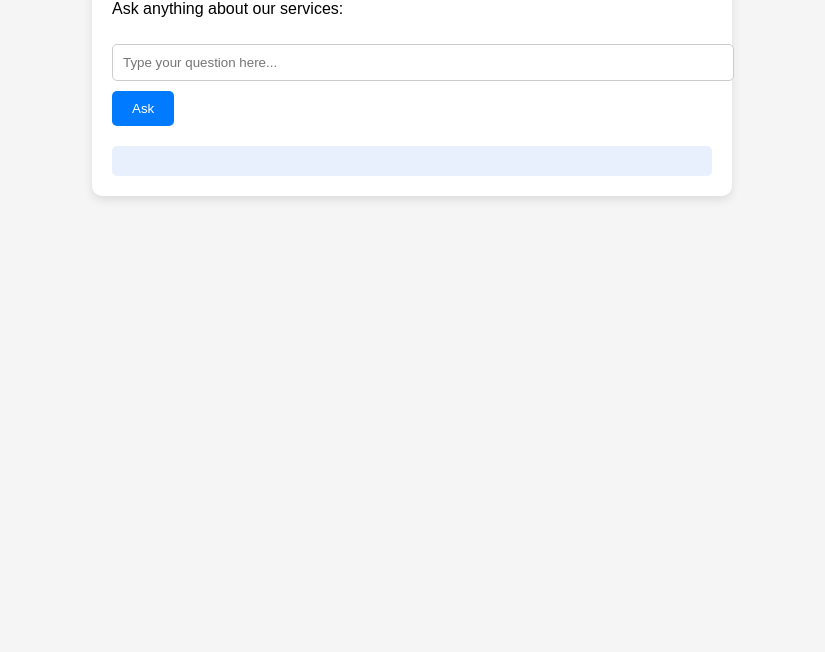
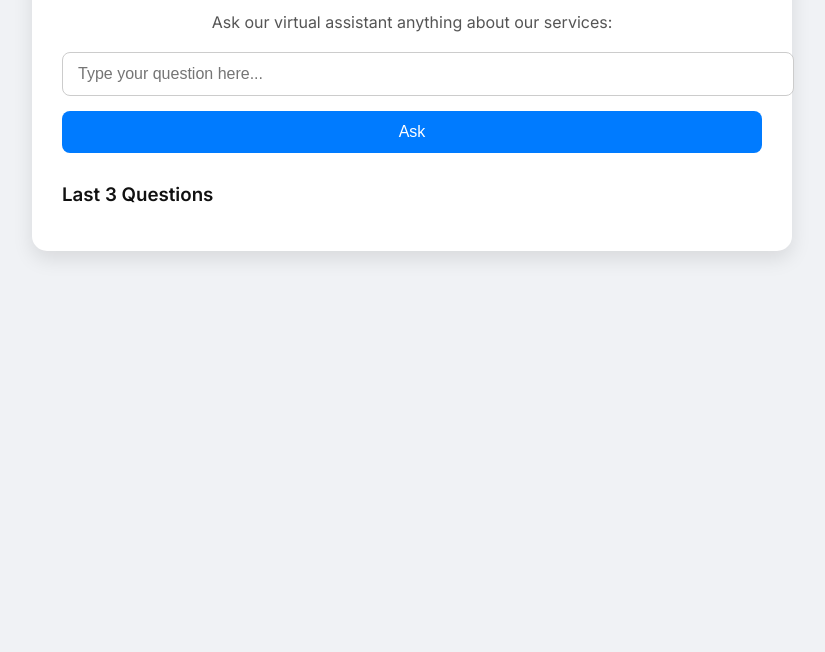
Before and after one commit to TobyKenway9/ai-frontdesk-demo, a website: page index.html in a window 1280 px wide. Shown: the part 148-800 px from the top of the page, without its empty margins (228-1053 px from the left). Drawn offline with Linux system fonts and the light colour scheme.

```diff
--- a/index.html
+++ b/index.html
@@ -4,31 +4,67 @@
   <meta charset="UTF-8">
   <meta name="viewport" content="width=device-width, initial-scale=1.0">
   <title>Atlas Auto Frontdesk Demo</title>
+  <link href="https://fonts.googleapis.com/css2?family=Inter:wght@400;600&display=swap" rel="stylesheet">
   <style>
-    body { font-family: Arial, sans-serif; background: #f5f5f5; padding: 40px; }
-    h1 { color: #333; }
-    .container { max-width: 600px; margin: auto; background: #fff; padding: 20px; border-radius: 10px; box-shadow: 0 4px 10px rgba(0,0,0,0.1); }
-    input, textarea { width: 100%; padding: 10px; margin-top: 10px; margin-bottom: 10px; border-radius: 5px; border: 1px solid #ccc; }
-    button { padding: 10px 20px; background: #007bff; color: white; border: none; border-radius: 5px; cursor: pointer; }
+    /* Base Styles */
+    body { margin: 0; font-family: 'Inter', sans-serif; background: #f0f2f5; color: #333; }
+    .container { max-width: 700px; margin: 50px auto; padding: 30px; background: #fff; border-radius: 15px; box-shadow: 0 8px 20px rgba(0,0,0,0.1); }
+    h1 { text-align: center; font-weight: 600; margin-bottom: 20px; color: #111; }
+    p { text-align: center; font-size: 16px; margin-bottom: 20px; color: #555; }
+
+    /* Input & Button */
+    .input-group { display: flex; flex-direction: column; gap: 15px; }
+    input { padding: 12px 15px; font-size: 16px; border: 1px solid #ccc; border-radius: 8px; width: 100%; }
+    button { padding: 12px; font-size: 16px; background: #007bff; color: white; border: none; border-radius: 8px; cursor: pointer; transition: background 0.2s; }
     button:hover { background: #0056b3; }
-    .reply { margin-top: 20px; padding: 15px; background: #e8f0fe; border-radius: 5px; white-space: pre-wrap; }
+
+    /* Reply */
+    .reply { margin-top: 20px; padding: 20px; background: #e7f0ff; border-left: 5px solid #007bff; border-radius: 8px; font-size: 16px; line-height: 1.5; animation: fadeIn 0.3s ease; }
+
+    /* History */
+    .history { margin-top: 30px; }
+    .history h3 { margin-bottom: 15px; font-weight: 600; color: #111; }
+    .history-item { background: #f9f9f9; padding: 15px; border-radius: 8px; margin-bottom: 10px; border-left: 4px solid #007bff; }
+    .history-item .question { font-weight: 600; color: #007bff; }
+    .history-item .answer { margin-top: 5px; color: #333; }
+
+    /* Animations */
+    @keyframes fadeIn { from { opacity: 0; transform: translateY(-5px); } to { opacity: 1; transform: translateY(0); } }
+
+    /* Mobile */
+    @media(max-width: 768px) {
+      .container { margin: 30px 15px; padding: 20px; }
+    }
   </style>
 </head>
 <body>
   <div class="container">
     <h1>Atlas Auto Frontdesk Demo</h1>
-    <p>Ask anything about our services:</p>
-    <input type="text" id="question" placeholder="Type your question here..." />
-    <button onclick="askAI()">Ask</button>
-    <div id="reply" class="reply"></div>
+    <p>Ask our virtual assistant anything about our services:</p>
+
+    <div class="input-group">
+      <input type="text" id="question" placeholder="Type your question here..." />
+      <button onclick="askAI()">Ask</button>
+    </div>
+
+    <div id="reply" class="reply" style="display:none;"></div>
+
+    <div class="history">
+      <h3>Last 3 Questions</h3>
+      <div id="history"></div>
+    </div>
   </div>
 
   <script>
+    const lastQuestions = [];
+
     async function askAI() {
-      const question = document.getElementById('question').value.trim();
+      const questionInput = document.getElementById('question');
+      const question = questionInput.value.trim();
       if (!question) return alert('Please type a question');
 
       const replyDiv = document.getElementById('reply');
+      replyDiv.style.display = 'block';
       replyDiv.textContent = 'Thinking...';
 
       try {
@@ -36,30 +72,47 @@
           method: 'POST',
           headers: {
             'Content-Type': 'application/json',
-            'x-api-key': 'atlas-demo-key'  // auto use your demo key
+            'x-api-key': 'atlas-demo-key'
           },
           body: JSON.stringify({ question })
         });
 
         const data = await response.json();
 
-        let answer = "Sorry, I couldn’t understand that.";
+        if (data.error) {
+          replyDiv.textContent = `Error: ${data.error}`;
+        } else {
+          let answerText = data.reply;
 
-        if (typeof data.reply === "string") {
-          answer = data.reply;
-        } else if (typeof data.text === "string") {
-          answer = data.text;
-        } else if (data.reply && typeof data.reply.text === "string") {
-          answer = data.reply.text;
-        } else if (data.text && typeof data.text === "object") {
-          answer = data.text.text;
+          // Handle API object response {text:..., confidence:...}
+          if (typeof data.reply === 'object' && data.reply.text) {
+            answerText = data.reply.text;
+          }
+
+          replyDiv.textContent = answerText;
+
+          // Update history
+          lastQuestions.unshift({ question, answer: answerText });
+          if (lastQuestions.length > 3) lastQuestions.pop();
+
+          renderHistory();
         }
-
-        replyDiv.textContent = answer;
-
       } catch (err) {
         replyDiv.textContent = `Error: ${err.message}`;
       }
+
+      questionInput.value = '';
+    }
+
+    function renderHistory() {
+      const historyDiv = document.getElementById('history');
+      historyDiv.innerHTML = '';
+      lastQuestions.forEach(item => {
+        const div = document.createElement('div');
+        div.classList.add('history-item');
+        div.innerHTML = `<div class="question">Q: ${item.question}</div><div class="answer">A: ${item.answer}</div>`;
+        historyDiv.appendChild(div);
+      });
     }
   </script>
 </body>
```
